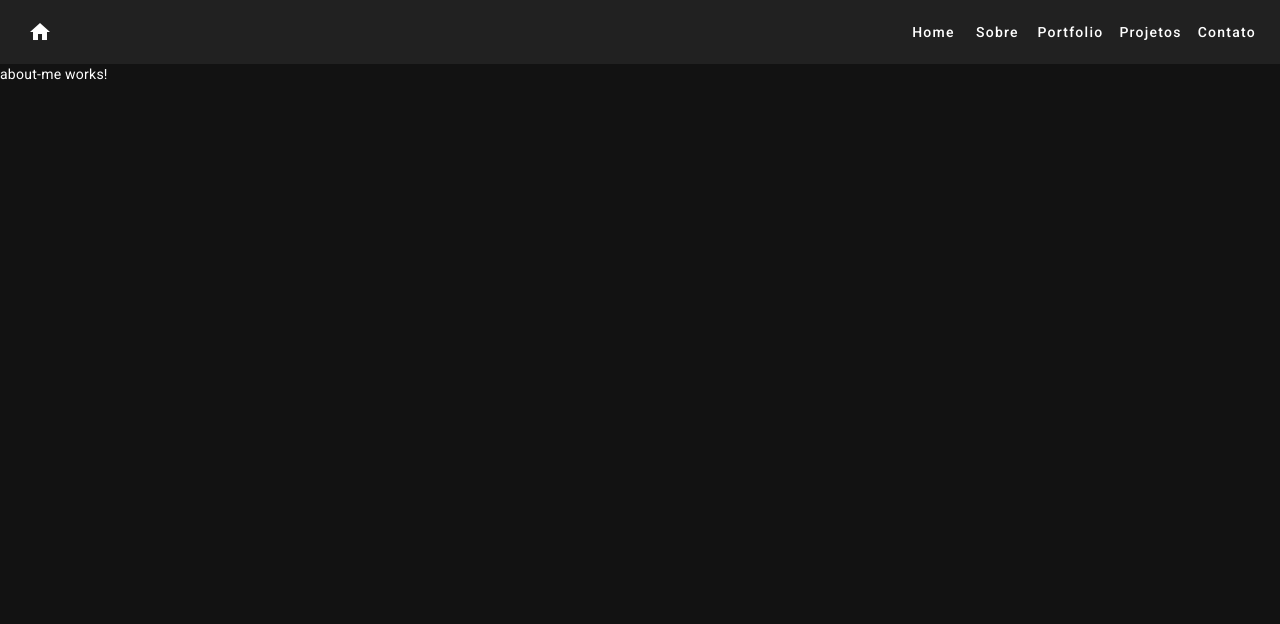
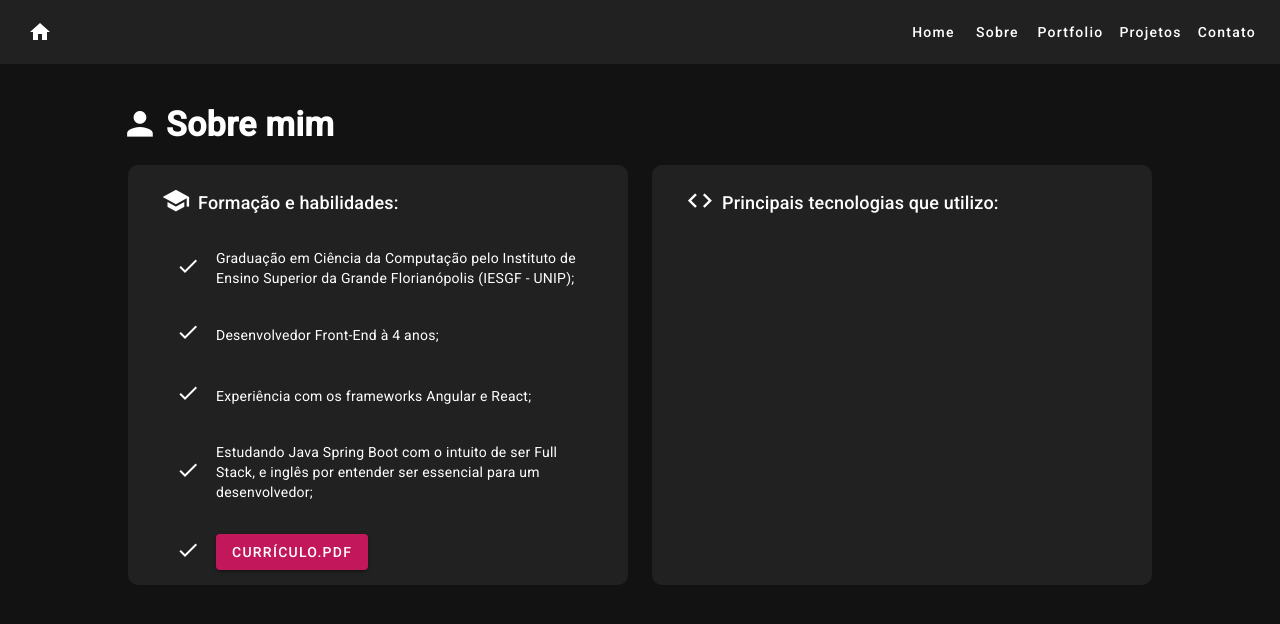
Before and after one commit to paulolatta/portfolio, an Angular app: page /about-me in a window 1280 px wide. Shown: the top 624 px of the page. Built offline with nearby package versions, Linux system fonts and the light colour scheme.

Commit message:
merge issue_8678pu0xk add about me page

```diff
--- a/src/app/app.module.ts
+++ b/src/app/app.module.ts
@@ -14,6 +14,7 @@ import { MatToolbarModule } from '@angular/material/toolbar';
 import { NgModule } from '@angular/core';
 import { PortfolioComponent } from './pages/portfolio/portfolio.component';
 import { ProjectsComponent } from './pages/projects/projects.component';
+import { AreaAboutComponent } from './components/area-about/area-about.component';
 
 @NgModule({
   declarations: [
@@ -22,7 +23,8 @@ import { ProjectsComponent } from './pages/projects/projects.component';
     PortfolioComponent,
     ProjectsComponent,
     ContactComponent,
-    HomeComponent
+    HomeComponent,
+    AreaAboutComponent
   ],
   imports: [
     BrowserModule,
--- /dev/null
+++ b/src/app/components/area-about/area-about.component.html
@@ -0,0 +1,13 @@
+<div class="area-about ml-2 mr-2">
+  <div class="p-4">
+    <span class="label">
+      <mat-icon class="icon-display">{{ icon }}</mat-icon>
+
+      {{ title }}:
+    </span>
+  </div>
+
+  <div  class="p-4 pt-0">
+    <ng-content></ng-content>
+  </div>
+</div>
--- /dev/null
+++ b/src/app/components/area-about/area-about.component.scss
@@ -0,0 +1,29 @@
+.area-about {
+  border-radius: 10px;
+  background-color: #212121;
+  height: 420px;
+}
+
+.icon-display {
+  transform: scale(1.2);
+  margin-right: 10px;
+}
+
+.label {
+  margin: 0px 0px 0px 12px;
+  line-height: 1.5;
+  letter-spacing: 0.00938em;
+  font-size: 18px;
+  font-weight: 500;
+  display: flex;
+  width: max-content;
+}
+
+.label-content {
+  margin: 0px 0px 0px 12px;
+  line-height: 1.5;
+  letter-spacing: 0.00938em;
+  font-size: 12px;
+  display: flex;
+  width: max-content;
+}
--- a/src/app/pages/about-me/about-me.component.html
+++ b/src/app/pages/about-me/about-me.component.html
@@ -1 +1,37 @@
-<p>about-me works!</p>
+<div class="container-principal h-100">
+  <div class="pt-5">
+    <mat-icon class="icon-display">person</mat-icon>
+    <span class="label">Sobre mim</span>
+  </div>
+
+  <div class="row d-flex flex-row flex-wrap flex-grow-1 mt-4">
+    <div class="col-6">
+      <app-area-about icon="school" title="Formação e habilidades">
+        <ng-container *ngFor="let item of items">
+          <div class="p-4 pt-2 d-flex align-items-center">
+            <span>
+              <mat-icon style="margin-right: 16px">check</mat-icon>
+            </span>
+            <span class="label-content"> {{ item }} </span>
+          </div>
+        </ng-container>
+
+        <div class="p-4 pt-2 d-flex align-items-center">
+          <span>
+            <mat-icon style="margin-right: 16px">check</mat-icon>
+          </span>
+
+          <button mat-raised-button color="primary" (click)="curriculo()">
+            CURRÍCULO.PDF
+          </button>
+        </div>
+      </app-area-about>
+    </div>
+    <div class="col-6">
+      <app-area-about
+        icon="code"
+        title="Principais tecnologias que utilizo"
+      ></app-area-about>
+    </div>
+  </div>
+</div>
--- a/src/app/pages/about-me/about-me.component.scss
+++ b/src/app/pages/about-me/about-me.component.scss
@@ -0,0 +1,20 @@
+.container-principal {
+  max-height: -webkit-fill-available;
+  width: 80%;
+  margin: auto;
+}
+
+.icon-display {
+  transform: scale(1.6);
+}
+
+.label {
+  margin-left: 14px;
+  letter-spacing: 0.00938em;
+  font-size: 34px;
+  font-weight: 700;
+}
+
+.container-about {
+  height: -webkit-fill-available;
+}
--- a/src/app/pages/about-me/about-me.component.ts
+++ b/src/app/pages/about-me/about-me.component.ts
@@ -3,8 +3,22 @@ import { Component } from '@angular/core';
 @Component({
   selector: 'app-about-me',
   templateUrl: './about-me.component.html',
-  styleUrls: ['./about-me.component.scss']
+  styleUrls: ['./about-me.component.scss'],
 })
 export class AboutMeComponent {
+  public items = [
+    'Graduação em Ciência da Computação pelo Instituto de Ensino Superior da Grande Florianópolis (IESGF - UNIP);',
+    'Desenvolvedor Front-End à 4 anos;',
+    'Experiência com os frameworks Angular e React;',
+    'Estudando Java Spring Boot com o intuito de ser Full Stack, e inglês por entender ser essencial para um desenvolvedor;',
+  ];
 
+  constructor() {}
+
+  curriculo(): void {
+    window.open(
+      'https://drive.google.com/file/d/1s9I4R_VazzyVfwgVvOrU5Cf4eOYHJGkX/view?usp=drive_link',
+      '_blank'
+    );
+  }
 }
```
Also changed, not shown: src/app/components/area-about/area-about.component.ts (added, +11 -0 lines), 1 other file (tests, documents, lock files or other folders).
